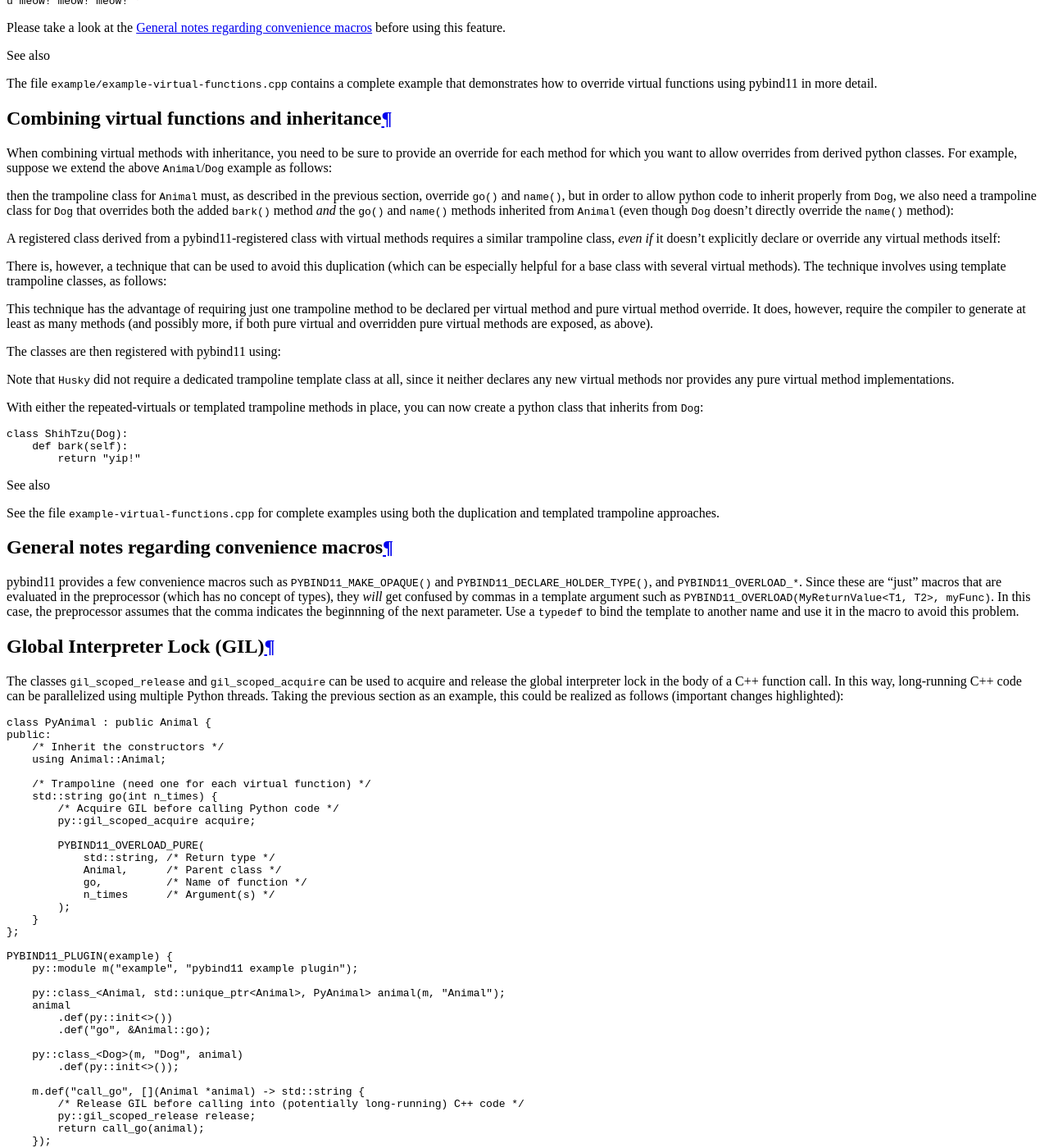
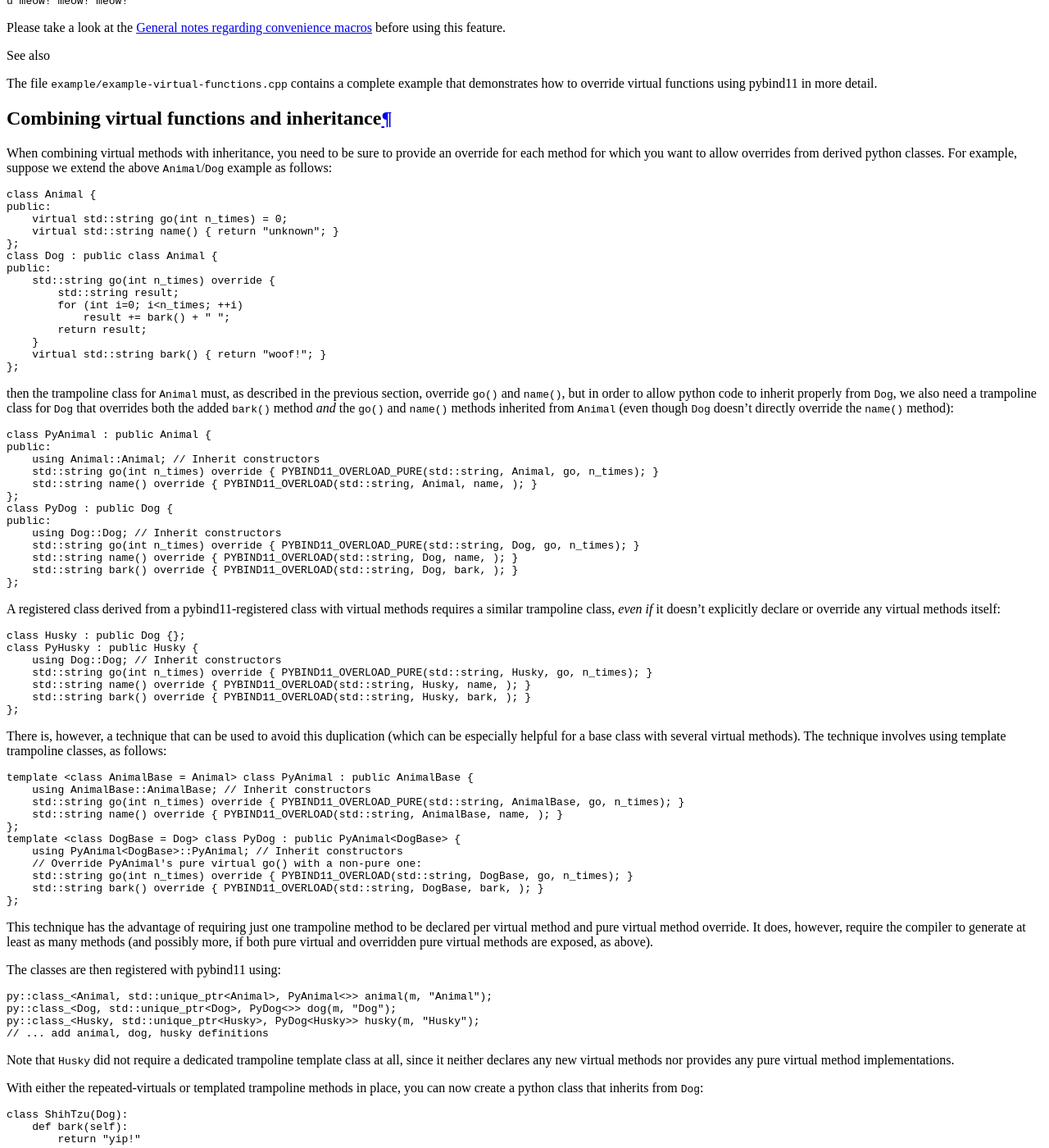
Before and after one commit to pybind/pybind11, a Sphinx documentation site: the page built from docs/advanced.rst, in a window 1280 px wide and 1400 px high, scrolled down 5148 px. Shown: the whole window at 82% size. Built offline with Sphinx 7.4.7 and the Read the Docs theme 2.0.0, drawn with Linux system fonts in a browser that asks for light colours; some of the changed lines change nothing that is shown; some of the changed text lies outside the part shown.

Commit message:
Fix sphinx doc missing code blocks and warnings
The missing empty line after `.. code-block::` resulted in incorrectly
parsed restructuredtext (sphinx warnings) and the code blocks were not
generated in the html output.

The `exclude_patterns` change just silences the orphaned file warning.

[ci skip]

```diff
--- a/docs/advanced.rst
+++ b/docs/advanced.rst
@@ -369,6 +369,7 @@ python classes.  For example, suppose we extend the above ``Animal``/``Dog``
 example as follows:
 
 .. code-block:: cpp
+
     class Animal {
     public:
         virtual std::string go(int n_times) = 0;
@@ -393,6 +394,7 @@ methods inherited from ``Animal`` (even though ``Dog`` doesn't directly
 override the ``name()`` method):
 
 .. code-block:: cpp
+
     class PyAnimal : public Animal {
     public:
         using Animal::Animal; // Inherit constructors
@@ -412,6 +414,7 @@ methods requires a similar trampoline class, *even if* it doesn't explicitly
 declare or override any virtual methods itself:
 
 .. code-block:: cpp
+
     class Husky : public Dog {};
     class PyHusky : public Husky {
         using Dog::Dog; // Inherit constructors
@@ -426,6 +429,7 @@ methods).  The technique involves using template trampoline classes, as
 follows:
 
 .. code-block:: cpp
+
     template <class AnimalBase = Animal> class PyAnimal : public AnimalBase {
         using AnimalBase::AnimalBase; // Inherit constructors
         std::string go(int n_times) override { PYBIND11_OVERLOAD_PURE(std::string, AnimalBase, go, n_times); }
@@ -447,6 +451,7 @@ exposed, as above).
 The classes are then registered with pybind11 using:
 
 .. code-block:: cpp
+
     py::class_<Animal, std::unique_ptr<Animal>, PyAnimal<>> animal(m, "Animal");
     py::class_<Dog, std::unique_ptr<Dog>, PyDog<>> dog(m, "Dog");
     py::class_<Husky, std::unique_ptr<Husky>, PyDog<Husky>> husky(m, "Husky");
@@ -613,7 +618,7 @@ functions. The default policy is :enum:`return_value_policy::automatic`.
 |                                                  | side deletes an object that is still referenced and used by Python.        |
 +--------------------------------------------------+----------------------------------------------------------------------------+
 | :enum:`return_value_policy::reference_internal`  | Like :enum:`return_value_policy::reference` but additionally applies a     |
-|                                                  | :class:`keep_alive<0,1>()` call policy (described next) that keeps the     |
+|                                                  | ``keep_alive<0, 1>`` call policy (described next) that keeps the           |
 |                                                  | ``this`` argument of the function or property from being garbage collected |
 |                                                  | as long as the return value remains referenced.  See the                   |
 |                                                  | :class:`keep_alive` call policy (described next) for details.              |
--- a/docs/conf.py
+++ b/docs/conf.py
@@ -75,7 +75,7 @@ language = None
 
 # List of patterns, relative to source directory, that match files and
 # directories to ignore when looking for source files.
-exclude_patterns = ['.build']
+exclude_patterns = ['.build', 'release.rst']
 
 # The reST default role (used for this markup: `text`) to use for all
 # documents.
```
